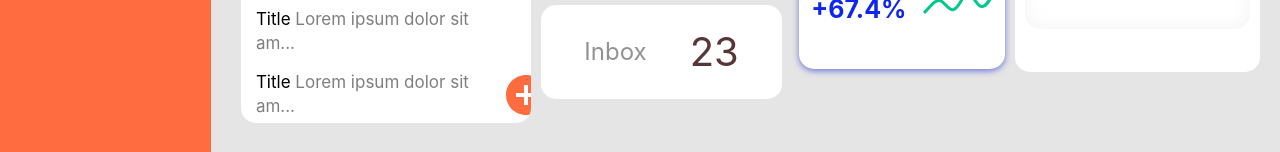
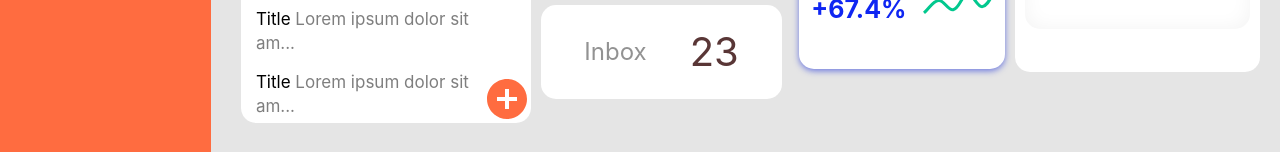
Before and after one commit to vaibhavboliya/ui-notepad-app, a React (Create React App) app: page / in a window 1280 px wide. Shown: the part 648-800 px from the top of the page. Built offline with nearby package versions, Linux system fonts and the light colour scheme.

Commit message:
Update Components.css

```diff
--- a/src/Components/Components.css
+++ b/src/Components/Components.css
@@ -86,6 +86,9 @@ opacity: 0.8;
     display: flex;
     flex-wrap: wrap;
     overflow: auto;
+
+
+
 }
 .NotepadTitle{
     font-weight: 300;
@@ -98,19 +101,14 @@ margin: 10px 20px;
     font-size: 17px;
     line-height: 24px;
     margin: 10px  0 0 15px ;
-    overflow: hidden;
 
 }
 .floatingButton{
-    position: relative;
+  float: right;
 width: 48px;
 height: 48px;
 border-radius:50% ;
 color: #FF6C40;
-align-self: flex-end;
-
-/* bottom: 20px;
-right: 20px; */
 }
 .Notification{
     width: 24%;
```
